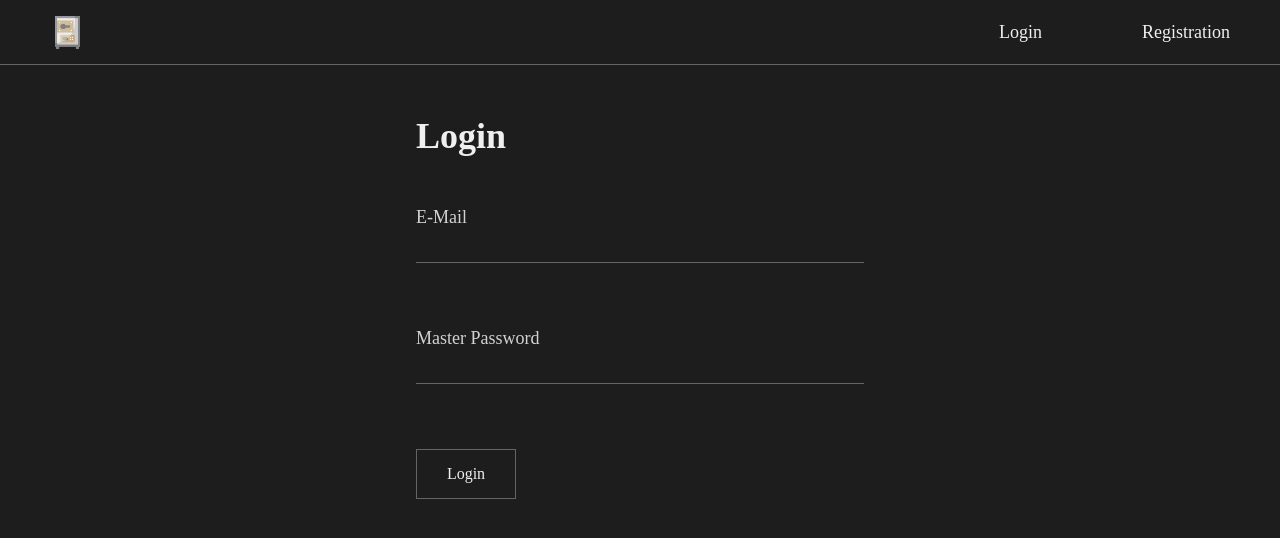
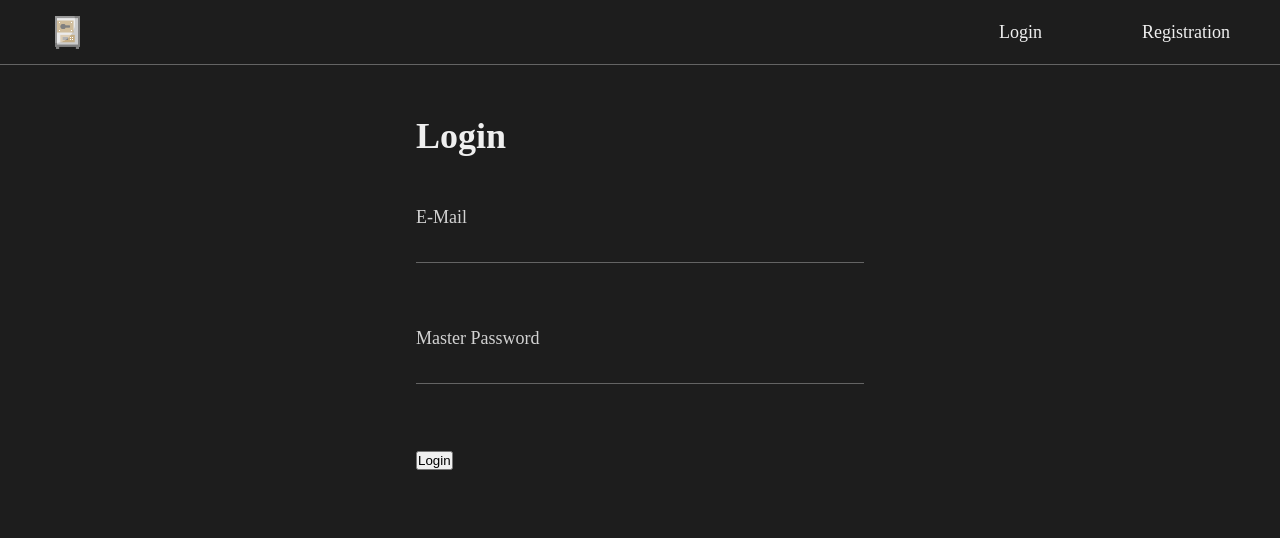
Before and after one commit to IcyDrae/vaults, a Vue app in the folder web/: page /login in a window 1280 px wide. Shown: the top 538 px of the page. Built offline with nearby package versions, Linux system fonts and the light colour scheme; a web font is replaced by a local one.

Commit message:
feature(frontend): refactored button styles to be reused

```diff
--- a/web/src/styles/forms.scss
+++ b/web/src/styles/forms.scss
@@ -65,23 +65,6 @@
         }
       }
 
-      button {
-        background-color: $black;
-        color: $white;
-        border: 1px solid $borderColor;
-        width: 100px;
-        padding: 15px 0;
-        font-size: 16px;
-        font-family: $fontFamily;
-        transition: background-color 0.3s, color 0.3s;
-
-        &:hover {
-          background-color: $white;
-          color: $black;
-          cursor: pointer;
-        }
-      }
-
       .form-error {
         color: $errorColor;
         height: 30px;
--- a/web/src/views/Login.vue
+++ b/web/src/views/Login.vue
@@ -17,7 +17,7 @@
         <p class="form-error">{{ errors.login_password }}</p>
       </label>
 
-      <button>Login</button>
+      <button class="btn">Login</button>
 
       <li class="backend-errors" v-for="error in backendErrors" :key="error">
         {{ error }}
--- a/web/src/views/Logout.vue
+++ b/web/src/views/Logout.vue
@@ -1,5 +1,5 @@
 <template>
-  <button v-on:click="logout">Logout</button>
+  <button class="btn" v-on:click="logout">Logout</button>
 </template>
 
 <script>
--- a/web/src/views/Profile.vue
+++ b/web/src/views/Profile.vue
@@ -1,5 +1,5 @@
 <template>
-  <button v-on:click="fetchProfile">Fetch profile</button>
+  <button class="btn" v-on:click="fetchProfile">Fetch profile</button>
 </template>
 
 <script>
--- a/web/src/views/Registration.vue
+++ b/web/src/views/Registration.vue
@@ -44,7 +44,7 @@
         <p class="form-error">{{ errors.terms_and_conditions }}</p>
       </div>
 
-      <button>Register</button>
+      <button class="btn">Register</button>
 
       <li class="backend-errors" v-for="error in backendErrors" :key="error">
         {{ error }}
```
Also changed, not shown: web/src/styles/vaults/delete.scss (added, +11 -0 lines), web/src/views/Vaults/DeletePrompt.vue (added, +13 -0 lines), web/src/styles/components/button.scss (added).
